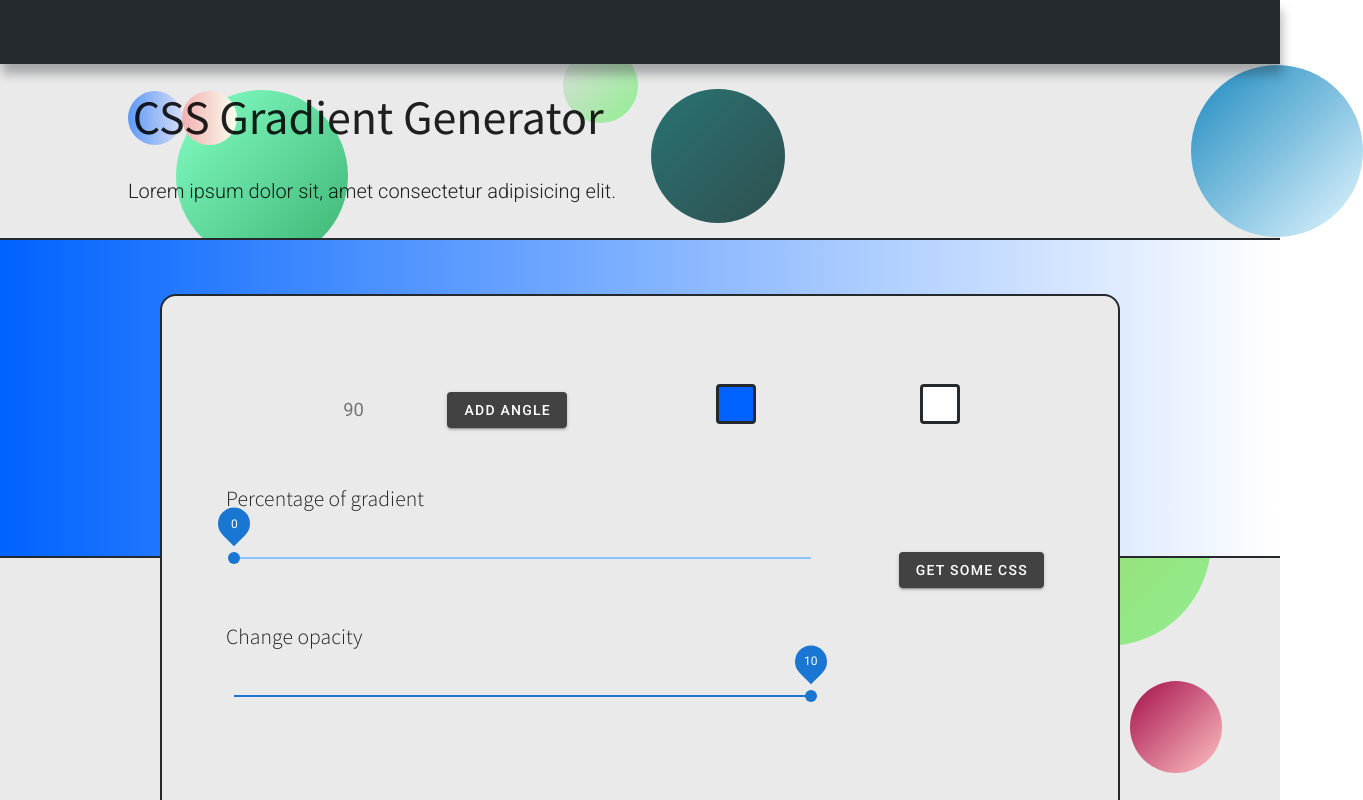
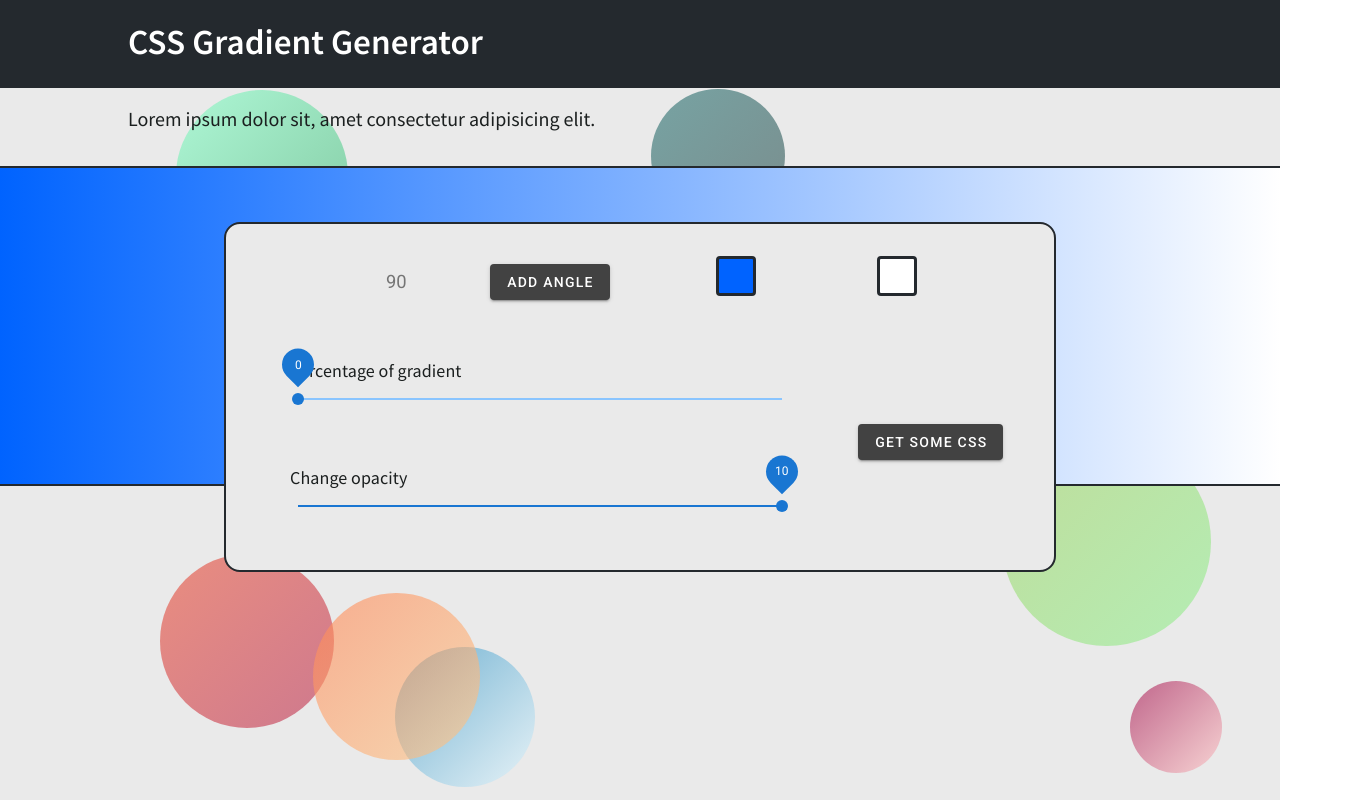
Before and after one commit to jhkette/css-gradient, a Vue app: page / in a window 1280 px wide. Shown: the top 800 px of the page, 1363 px wide, since content can reach past the window. Built offline with nearby package versions, Linux system fonts and the light colour scheme.

Commit message:
css changes

```diff
--- a/src/App.vue
+++ b/src/App.vue
@@ -53,10 +53,8 @@ export default {
         "#85FFC7, #3cb371",
         "#297373, #2f4f4f",
         "#FF8552, #fdc888",
-        "#A40E4C ,#ffc2c2",
-        "#E94F37, #bb2d50",
-        "#1C89BF, #e3f7ff",
-        "#ddd, #90ee90",
+        "#A40E4C ,#ffc2c2"
+
       ],
     };
   },
@@ -72,13 +70,13 @@ export default {
   position: relative;
 }
 .cont-small {
-  width: 75%;
+  width: 65%;
   margin: auto;
   position: relative;
   top: -16.5rem;
   background-color: #EAEAEA;
   border-radius: 1rem;
-  padding: 4rem;
+  padding: .5rem 4rem;
   z-index: 100;
   border: 2px solid #24292E;
 
--- a/src/assets/css/main.css
+++ b/src/assets/css/main.css
@@ -10,7 +10,21 @@ html, body{
 }
 
 p{
-    font-size: 1.25rem;
+    font-size: 20px;
     margin-top: 16px;
-    font-weight: 300;
+    color: #1b1f1f;
+    font-family: "Source Sans Pro", "Helvetica Neue", Arial, sans-serif;
+
+    -webkit-font-smoothing: antialiased;
+
 }
+
+label{
+    font-size: 18px;
+    margin-top: 16px;
+    color: #1b1f1f;
+    font-family: "Source Sans Pro", "Helvetica Neue", Arial, sans-serif;
+
+    -webkit-font-smoothing: antialiased;
+
+}
--- a/src/components/Circle.vue
+++ b/src/components/Circle.vue
@@ -53,6 +53,7 @@ export default {
   border-radius: 50%;
   display: "inline-block";
   position: absolute;
+  opacity: .6;
 
 }
 .circles {
--- a/src/components/CirclesBg.vue
+++ b/src/components/CirclesBg.vue
@@ -1,58 +1,26 @@
 <template>
   <section class="heading">
-    <span class="dot"></span>
-<span class="dot two"></span>
 
-    <h1>CSS Gradient Generator</h1>
+
+
     <p>
       Lorem ipsum dolor sit, amet consectetur adipisicing elit.
     </p>
-
-
-
   </section>
 </template>
 
 <script>
-
 export default {
-
-
   // https://stackoverflow.com/questions/47219272/how-can-i-use-window-size-in-vue-how-do-i-detect-the-soft-keyboard
-
-
 };
 </script>
 
 <style scoped>
- .dot {
-  height: 3.4rem;
-  width: 3.4rem;
-  background: linear-gradient(90deg, #0063FF 0%, #C5D2FD 100%); opacity: 0.6;
-  border-radius: 50%;
-  display: inline-block;
-  position: relative;
-  top: .25rem;
-  z-index: 10;
-}
-.dot.two{
-  background: linear-gradient(90deg, #F1B1B1 0%, #FAFFEF 100%); opacity: 1
-}
-h1 {
- font-family: "Source sans pro";
-font-weight: 500;
-margin-top: 1.5rem;
-font-size: 3rem;
-display: inline-block;
-position: relative;
-z-index: 11;
-left: -6.5rem;
-top: -.45rem;
-}
+
+
 .heading {
   width: 80%;
   margin: auto;
   position: relative;
-
 }
 </style>
--- a/src/components/Opacity.vue
+++ b/src/components/Opacity.vue
@@ -3,7 +3,7 @@
     <v-card-text class="row_np">
       <v-row>
         <v-col class="pr-4">
-          <h3>Change opacity</h3>
+          <label>Change opacity</label>
           <v-slider
             class="align-center"
             :min="min"
--- a/src/components/Slider.vue
+++ b/src/components/Slider.vue
@@ -3,11 +3,12 @@
     <v-card-text class="row_np">
       <v-row>
         <v-col class="pr-4">
-          <h3>Percentage of gradient</h3>
+          <label>Percentage of gradient</label>
           <v-slider
             class="align-center"
             :max="max"
             :min="min"
+
             hide-details
             thumb-label="always"
             @change="addPercentage"
@@ -26,7 +27,8 @@ export default {
   data() {
     return {
       min: 0,
-      max: 100
+      max: 100,
+
     };
   },
 
--- a/src/components/TopBar.vue
+++ b/src/components/TopBar.vue
@@ -1,22 +1,30 @@
 <template>
-    <div class="topbar">
-
-    </div>
+  <div class="topbar">
+    <h1>CSS Gradient Generator</h1>
+  </div>
 </template>
 
 <script>
-    export default {
-
-    }
+export default {};
 </script>
 
 <style scoped>
-  .topbar{
-      width: 100%;
-      height: 4rem;
-      background-color: #24292e;
-      z-index: 10;
-       box-shadow: 2px 10px 10px #24292e59;
-  }
+h1 {
+  font-family: "Source sans pro";
+  font-weight: 600;
 
+  font-size: 2.2rem;
+  color: #fff;
+
+  z-index: 11;
+
+  width: 80%;
+  margin: 1rem auto 0 auto;
+}
+.topbar {
+  width: 100%;
+  height: 5.5rem;
+  background-color: #24292e;
+  z-index: 10;
+}
 </style>
```
